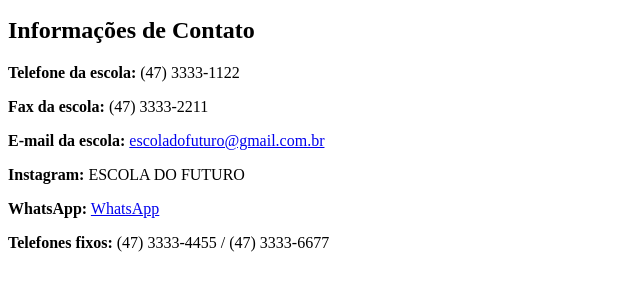
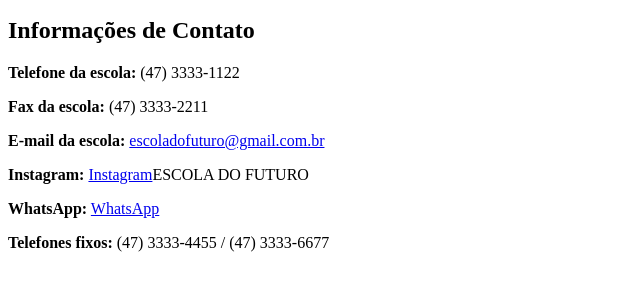
Before and after one commit to LeticiaCardos0/super-dev8-curso-html-trabalho, a plain HTML site: page paginas/contatos.html in a window 1280 px wide. Shown: the part 127-418 px from the top of the page, without its empty margins (0-640 px from the left). Drawn offline with Linux system fonts and the light colour scheme.

Commit message:
instagram no contato

```diff
--- a/paginas/contatos.html
+++ b/paginas/contatos.html
@@ -17,7 +17,7 @@
     <p><strong>Telefone da escola:</strong> (47) 3333-1122</p>
     <p><strong>Fax da escola:</strong> (47) 3333-2211</p>
     <p><strong>E-mail da escola:</strong> <a href="mailto:contato@escola.com.br">escoladofuturo@gmail.com.br</a></p>
-    <p><strong>Instagram:</strong> <a href="https://www.instagram.com/"></a>ESCOLA DO FUTURO</a>
+    <p><strong>Instagram:</strong> <a href="https://www.instagram.com/">Instagram</a>ESCOLA DO FUTURO</a>
     </p>
     <p><strong>WhatsApp:</strong> <a href="https://web.whatsapp.com/">WhatsApp</a></p>
     <p><strong>Telefones fixos:</strong> (47) 3333-4455 / (47) 3333-6677</p>
```
